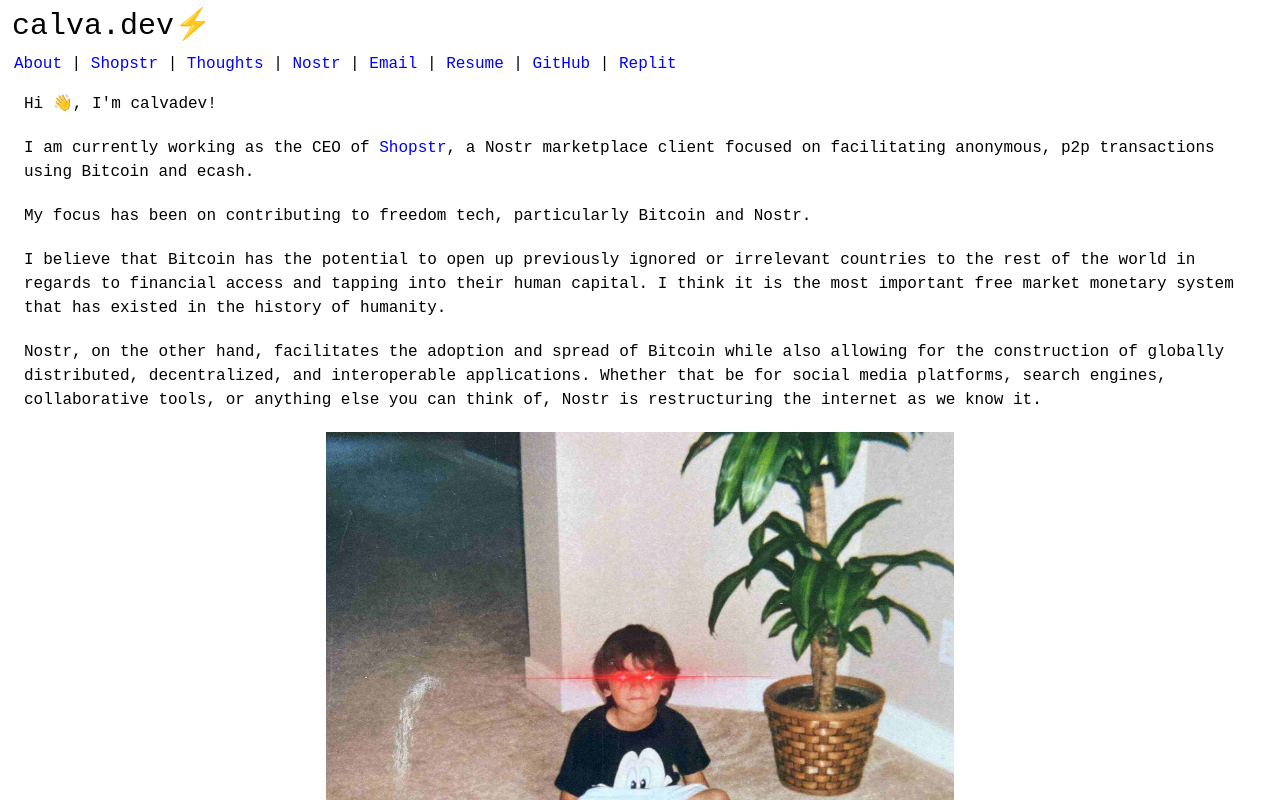
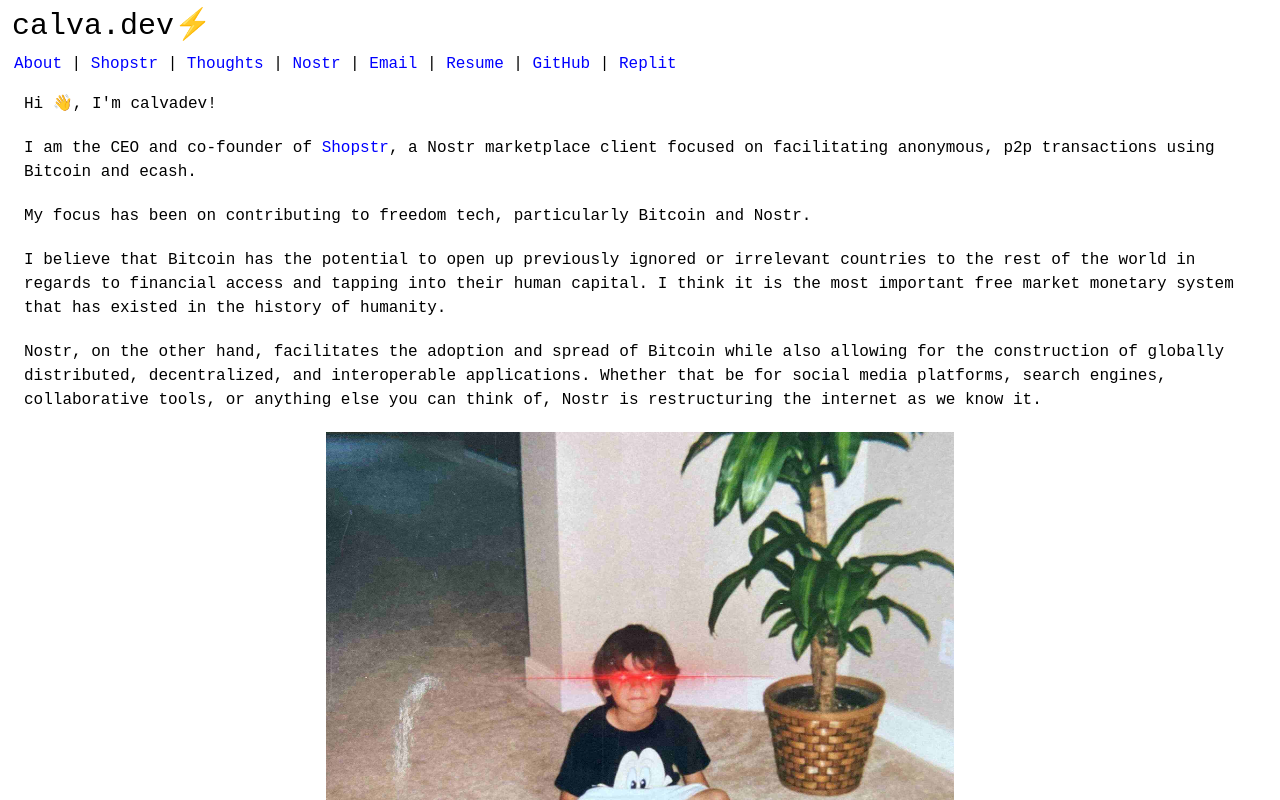
Before and after one commit to calvadev/calva.dev, a Next.js app in the folder src/: page / in a window 1280 px wide. Shown: the top 800 px of the page. Built offline with nearby package versions, Linux system fonts and the light colour scheme.

Commit message:
Updated about text

```diff
--- a/src/pages/index.tsx
+++ b/src/pages/index.tsx
@@ -5,7 +5,7 @@ export default function About() {
     <div className="w-full h-full p-3">
       <p className="py-1 px-3 mb-3">Hi 👋, I'm calvadev!</p>
       <p className="py-1 px-3 mb-3">
-        I am currently working as the CEO of{" "}
+        I am the CEO and co-founder of{" "}
         <Link href="https://shopstr.store/">Shopstr</Link>, a Nostr marketplace
         client focused on facilitating anonymous, p2p transactions using Bitcoin
         and ecash.
```
